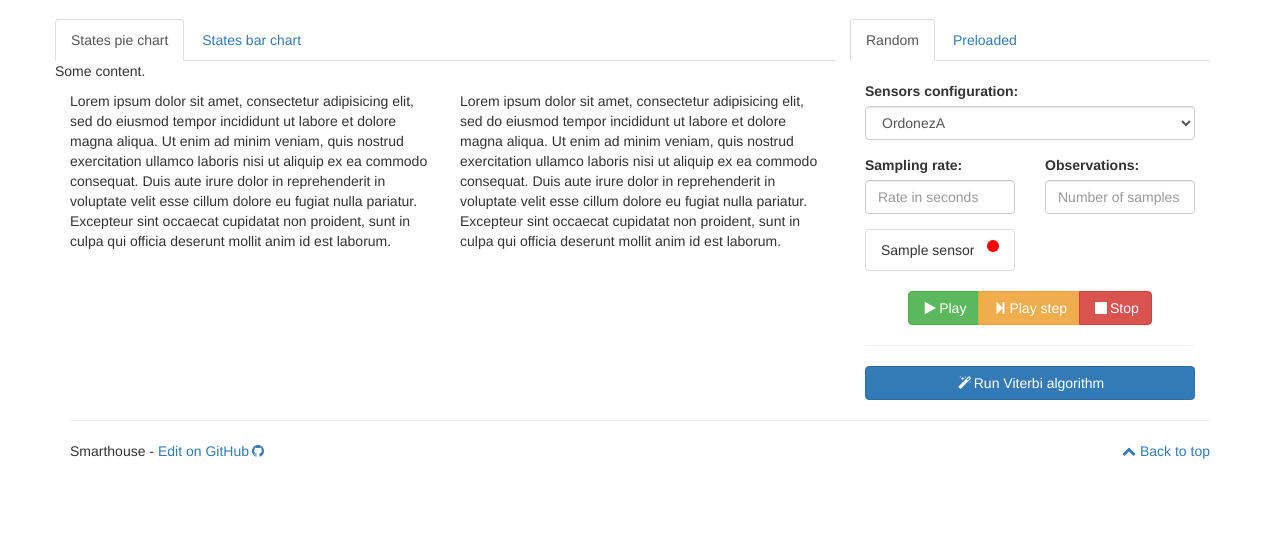
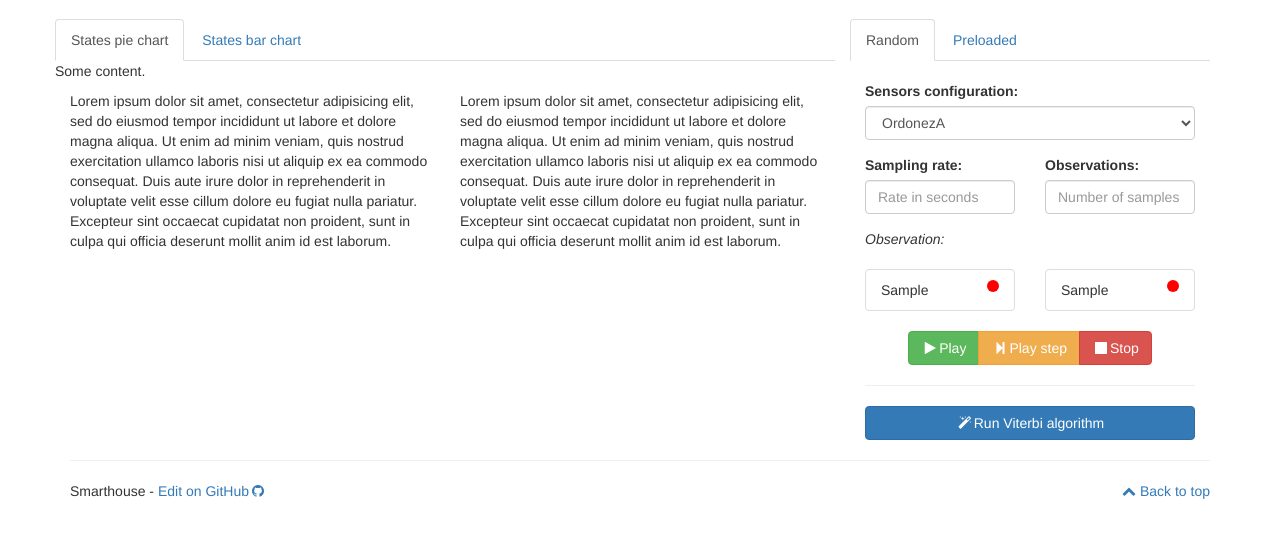
Before and after one commit to aletundo/smarthouse, a Flask app: template src/templates/index.html in a window 1280 px wide. Shown: the part 51-589 px from the top of the page. Run offline with Flask 2, Linux system fonts and the light colour scheme; the template is opened without the code that fills it: most values are stand-ins (such as "Sample title", 1, 10 or a date in 2020); some libraries are stand-ins or nearby versions.

Commit message:
Improved tab change and dataset sensors conf
Signed-off-by: Alessandro Tundo <alessandrotundo94@gmail.com>

```diff
--- a/src/app.py
+++ b/src/app.py
@@ -10,32 +10,43 @@ app.config.from_object('config')
 
 @app.route('/', methods=['GET'])
 def demo():
+    # Load default dataset sensors configuration
+    sensors = get_sensors_conf_from_db(app.config['DATASET'])
+    return render_template('index.html', sensors_1 = dict(sensors.items()[:len(sensors)/2]), sensors_2 = dict(sensors.items()[len(sensors)/2:]))
+
+@app.route('/sensors_conf', methods=['GET'])
+def get_sensors_conf():
+    dataset = request.args['dataset']
+
+    sensors = get_sensors_conf_from_db(dataset)
+    return jsonify(sensors)
+
+
+@app.route('/sampling', methods=['GET'])
+def random_sampling():
+    dataset = request.args['dataset']
+    possible_obs = hmm_init.get_possible_obs(dataset + '_Sensors_Observation_Vectors')
+    r = randint(0, len(possible_obs))
+
+    for k, v in possible_obs.iteritems():
+        if r == v:
+            sample = k
+
+    result = dict()
+    result['configuration'] = sample
+    result['splitted'] = list(sample)
+
+    return jsonify(result)
+
+
+def get_sensors_conf_from_db(dataset):
     conn = db.get_conn()
     conn.text_factory = str
     conn.row_factory = lambda cursor, row: row[0]
     cursor = conn.cursor()
-    sensors = cursor.execute("SELECT DISTINCT location FROM OrdonezA_Sensors").fetchall()
-    #return render_template('index.html', sensors_1 = sensors[:len(sensors)/2], sensors_2 = sensors[len(sensors)/2:])
-    return render_template('index.html', sensors = sensors)
-
-@app.route('/sampling', methods=['GET'])
-def random_sampling():
-    dataset = request.args['dataset']
-    #samples = request.args['samples'] if request.args['samples'] != '' else 10
-    #rate = request.args['rate'] if request.args['rate'] != '' else 5
-    possible_obs = hmm_init.get_possible_obs(dataset + '_Sensors_Observation_Vectors')
-    r = randint(0, len(possible_obs))
-    for k, v in possible_obs.iteritems():
-        if r == v:
-            sample = k
-    return jsonify(list(sample))
-
-    # for s in range(int(samples)):
-    #     r = randint(0, len(possible_obs))
-    #     for k, v in possible_obs.iteritems():
-    #         if r == v:
-    #             obs_samples.append(k)
-    # return jsonify(obs_samples)
+    sensors = cursor.execute("SELECT DISTINCT location FROM " + dataset + "_Sensors").fetchall()
+    sensors = {key: value for (key, value) in enumerate(sensors)}
+    return sensors
 
 if __name__ == '__main__':
     app.run()
--- a/src/config.py
+++ b/src/config.py
@@ -1,2 +1,4 @@
 # Turns on debugging features in Flask
 DEBUG = True
+# Default dataset
+DATASET = 'OrdonezA'
--- a/src/static/js/index.js
+++ b/src/static/js/index.js
@@ -2,22 +2,25 @@ $(document).ready(function(){
   $('#playButton').click(function(){
     var samples = ($('#samples').val() !== '') ? $('#samples').val() : 10;
     var rate = ($('#rate').val() !== '') ? $('#rate').val()*1000 : 5000;
-    var dataset = $('#dataset').val();
+    var dataset = $('.dataset').val();
     i = 0;
       (function poll() {
         $.ajax({
             url: "/sampling?dataset=" + dataset,
             type: "GET",
-            success: function(sample) {
-              for (var j = 0; j < sample.length; j++) {
-                if (sample[j] === '0') {
-                  $('#sensor' + j + ' div').removeClass('led-green');
-                  $('#sensor' + j + ' div').addClass('led-red');
+            success: function(result) {
+              configuration = result['configuration'];
+              splitted = result['splitted']
+              for (var j = 0; j < splitted.length; j++) {
+                if (splitted[j] === '0') {
+                  $('.sensor' + j + ' div').removeClass('led-green');
+                  $('.sensor' + j + ' div').addClass('led-red');
                 }else {
-                  $('#sensor' + j + ' div').removeClass('led-red');
-                  $('#sensor' + j + ' div').addClass('led-green');
+                  $('.sensor' + j + ' div').removeClass('led-red');
+                  $('.sensor' + j + ' div').addClass('led-green');
                 }
               }
+              $('.configuration').html(configuration)
               ++i;
             },
             dataType: "json",
@@ -26,4 +29,40 @@ $(document).ready(function(){
         });
       })();
   });
+
+
+  $('#dataset').change(function(){
+    dataset = $(this).val();
+    changeSensors(dataset);
+  });
+
+  $('#sensors_config').change(function(){
+    dataset = $(this).val();
+    changeSensors(dataset);
+  });
+
+  $('a[data-toggle="tab"]').on('shown.bs.tab', function (e) {
+    if (e.target.text === 'Random') {
+        changeSensors($('#sensors_config').val());
+    }else {
+      changeSensors($('#dataset').val());
+    }
+  });
+
+  var changeSensors = function(dataset){
+    $.ajax({
+        url: "/sensors_conf?dataset=" + dataset,
+        type: "GET",
+        success: function(sensors) {
+          for (key in sensors) {
+            $('.sensor' + key + ' span').html(sensors[key].replace('_', ' '));
+            $('.sensor' + key + ' div').removeClass('led-green');
+            $('.sensor' + key + ' div').addClass('led-red');
+          }
+        },
+        dataType: "json",
+        timeout: 2000
+    });
+  };
+
 });
--- a/src/templates/index.html
+++ b/src/templates/index.html
@@ -38,8 +38,8 @@
         <br>
 
         <div class="form-group col-md-12">
-          <label for="dataset">Sensors configuration:</label>
-          <select class="form-control" id="dataset">
+          <label for="sensors_config">Sensors configuration:</label>
+          <select class="form-control dataset" id="sensors_config">
             <option value="OrdonezA">OrdonezA</option>
             <option vaue="OrdonezB">OrdonezB</option>
           </select>
@@ -54,25 +54,24 @@
           <label for="samples">Observations:</label>
           <input type="text" class="form-control" id="samples" placeholder="Number of samples" value="">
         </div>
-        <hr>
-        <!-- <div class="col-md-6">
+
+        <div class="col-md-12">
+              <em>Observation: </em><strong><span class="configuration" style="letter-spacing: 2px;"></span></strong>
+              <br>
+              <br>
+        </div>
+
+        <div class="col-md-6">
           <ul class="list-group">
-            {% for s in sensors_1 %}
-            <li class="list-group-item" id="{{loop.index - 1}}">{{ s }} <div class="led-red pull-right"></div></li>
+            {% for k,s in sensors_1.items() %}
+            <li class="list-group-item sensor{{k}}"><span>{{ s }}</span> <div class="led-red pull-right"></div></li>
             {% endfor %}
           </ul>
         </div>
         <div class="col-md-6">
           <ul class="list-group">
-            {% for s in sensors_2 %}
-            <li class="list-group-item" id="{{loop.index - 1}}">{{ s }} <div class="led-red pull-right"></div></li>
-            {% endfor %}
-          </ul>
-        </div> -->
-        <div class="col-md-6">
-          <ul class="list-group">
-            {% for s in sensors %}
-            <li class="list-group-item" id="sensor{{loop.index - 1}}">{{ s }} <div class="led-red pull-right"></div></li>
+            {% for k,s in sensors_2.items() %}
+            <li class="list-group-item sensor{{k}}"><span>{{ s }}</span> <div class="led-red pull-right"></div></li>
             {% endfor %}
           </ul>
         </div>
@@ -80,7 +79,7 @@
         <center>
           <div class="col-md-12">
             <div class="btn-group">
-              <button id="playButton" type="button" class="btn btn-success"><i class="fa fa-play fa-fw"></i>Play</button>
+              <button type="button" class="playButton btn btn-success"><i class="fa fa-play fa-fw"></i>Play</button>
               <button type="button" class="btn btn-warning"><i class="fa fa-step-forward fa-fw"></i>Play step</button>
               <button type="button" class="btn btn-danger"><i class="fa fa-stop fa-fw"></i>Stop</button>
             </div>
@@ -93,13 +92,48 @@
       <!-- Preloaded tab -->
       <div id="preloaded" class="tab-pane fade">
         <br>
-        <div class="form-group">
-          <label for="sel1">Dataset:</label>
-          <select class="form-control" id="sel1">
-            <option>Ordonez A</option>
-            <option>Ordonez B</option>
-          </select>
+        <div class="col-md-12">
+          <div class="form-group">
+            <label for="dataset">Dataset:</label>
+            <select class="form-control" id="dataset">
+              <option value="OrdonezA">Ordonez A</option>
+              <option value="OrdonezB">Ordonez B</option>
+            </select>
+          </div>
         </div>
+
+        <div class="col-md-12">
+              <em>Observation: </em><strong><span class="configuration" style="letter-spacing: 2px;"></span></strong>
+              <br>
+              <br>
+        </div>
+
+        <div class="col-md-6">
+          <ul class="list-group">
+            {% for k,s in sensors_1.items() %}
+            <li class="list-group-item sensor{{k}}"><span>{{ s }}</span> <div class="led-red pull-right"></div></li>
+            {% endfor %}
+          </ul>
+        </div>
+        <div class="col-md-6">
+          <ul class="list-group">
+            {% for k,s in sensors_2.items() %}
+            <li class="list-group-item sensor{{k}}"><span>{{ s }}</span> <div class="led-red pull-right"></div></li>
+            {% endfor %}
+          </ul>
+        </div>
+        <hr>
+        <center>
+          <div class="col-md-12">
+            <div class="btn-group">
+              <button type="button" class="playButton btn btn-success"><i class="fa fa-play fa-fw"></i>Play</button>
+              <button type="button" class="btn btn-warning"><i class="fa fa-step-forward fa-fw"></i>Play step</button>
+              <button type="button" class="btn btn-danger"><i class="fa fa-stop fa-fw"></i>Stop</button>
+            </div>
+            <hr>
+            <button type="button" class="btn btn-primary btn-block"><i class="fa fa-magic fa-fw"></i>Run Viterbi algorithm</button>
+         </div>
+       </center>
       </div>
       <!-- /Preloaded tab -->
     </div>
```
